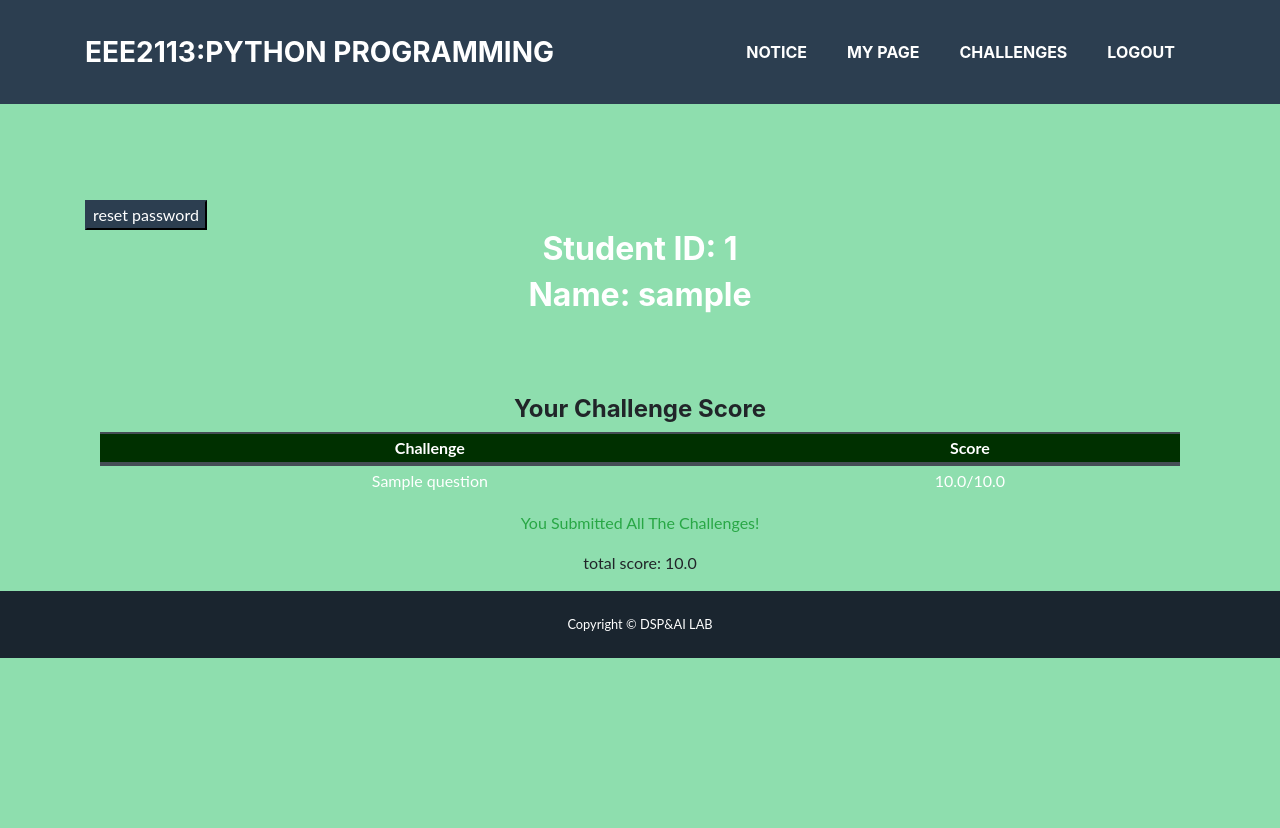
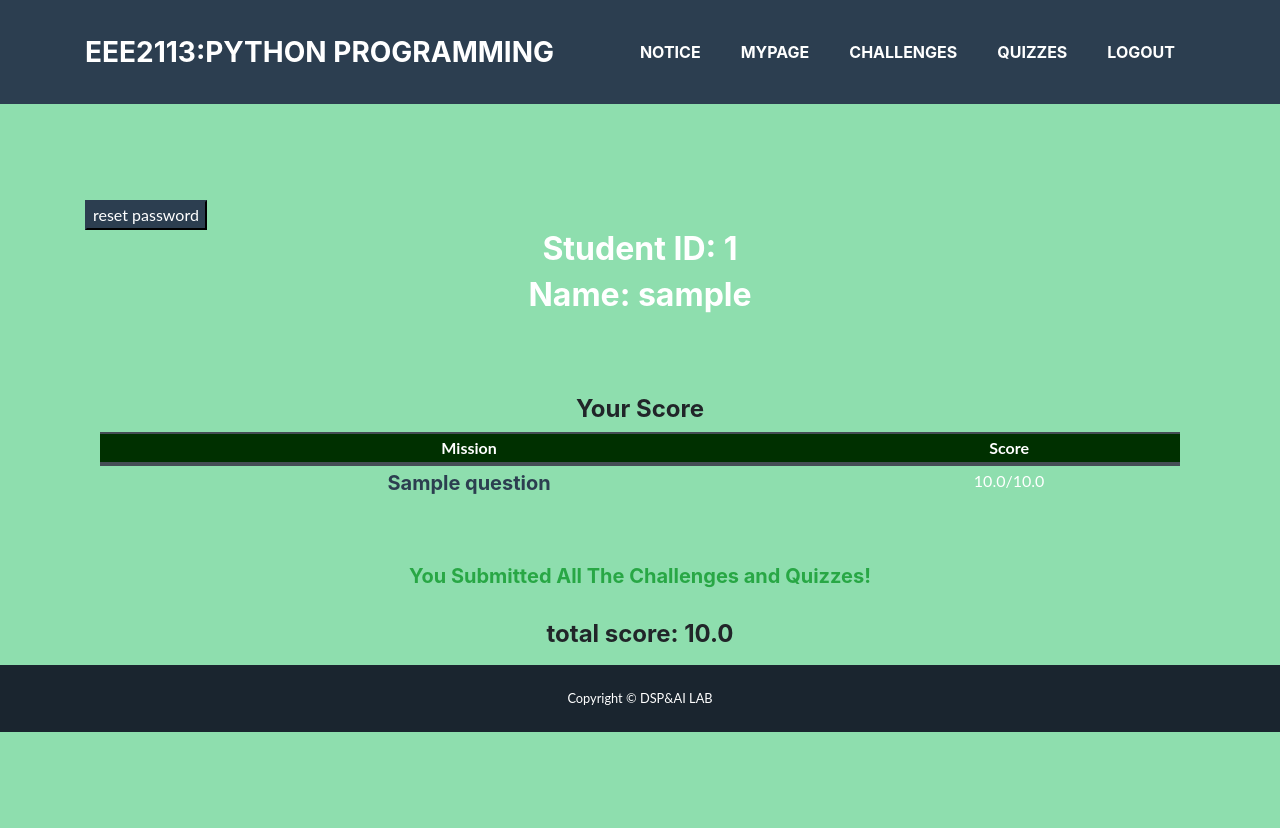
Before and after one commit to 5yearsKim/CodeCheckWebsite, a Django app: page /challenges/mypage/ in a window 1280 px wide. Before the commit the page ends 658 px from the top, so only its background shows below. Run offline with Django 3.2, Linux system fonts and the light colour scheme; a user stored in the database is signed in; tables that the repository leaves empty hold one stand-in row (values such as "Sample post"); parts of the project's set-up code (start-up, migrations or seed data) failed here and were passed over; some libraries are stand-ins or nearby versions.

Commit message:
adding quizzes session

```diff
--- a/challenges/admin.py
+++ b/challenges/admin.py
@@ -6,6 +6,7 @@ from markdownx.widgets import AdminMarkdownxWidget
 
 from .models import Question, Answer, DescriptionField
 from .utils import check_answer
+from .forms import QuestionTypeForm
 
 
 class QuestionAdmin(admin.ModelAdmin, DynamicArrayMixin):
@@ -17,10 +18,10 @@ class QuestionAdmin(admin.ModelAdmin, DynamicArrayMixin):
             'fields': ('sample_code', 'answer_code', 'test_expression')
         }),
         ("Detail", {
-            'fields': ('max_score', 'due_date')
+            'fields': ('type', 'max_score', 'due_date')
         }),
     )
-    list_display = ['title', 'pub_date', 'due_date', 'test_value']
+    list_display = ['title', 'type', 'pub_date', 'due_date', 'test_value']
     # list_display_links = ['id', 'title']
     # list_editable = ['author']
     # list_per_page = 3
@@ -28,6 +29,7 @@ class QuestionAdmin(admin.ModelAdmin, DynamicArrayMixin):
     formfield_overrides = {
         DescriptionField: {'widget': AdminMarkdownxWidget},
     }
+    form = QuestionTypeForm
 
     def response_add(self, request, obj):
         answer, err_msg, m_stdout = check_answer(obj.answer_code, obj.test_expression)
--- a/challenges/models.py
+++ b/challenges/models.py
@@ -6,6 +6,7 @@ class DescriptionField(models.TextField):
     pass
 
 class Question(models.Model):
+    type = models.CharField(max_length=1, default='c')
     title = models.CharField(max_length=100)
     question_text = models.CharField(max_length=200)
     description = DescriptionField()
--- a/challenges/templates/challenges/base.html
+++ b/challenges/templates/challenges/base.html
@@ -33,15 +33,19 @@
       <a class="navbar-brand js-scroll-trigger" href="{% url 'challenges:basic' %}">EEE2113:Python Programming</a>
       <div class="collapse navbar-collapse" id="navbarResponsive">
         <ul class="navbar-nav ml-auto">
-          <li class="nav-item mx-0 mx-lg-1">
+          <li class="nav-item mx-1 mx-lg-1">
             <a class="nav-link py-3 px-0 px-lg-3 rounded js-scroll-trigger" href="{% url 'notifications:index' %}">notice</a>
           </li>
           <li class="nav-item mx-0 mx-lg-1">
-            <a class="nav-link py-3 px-0 px-lg-3 rounded js-scroll-trigger" href="{% url 'challenges:mypage' %}">My page</a>
+            <a class="nav-link py-3 px-0 px-lg-3 rounded js-scroll-trigger" href="{% url 'challenges:mypage' %}">Mypage</a>
           </li>
           <li class="nav-item mx-0 mx-lg-1">
             <a class="nav-link py-3 px-0 px-lg-3 rounded js-scroll-trigger"
-               href="{% url 'challenges:index' %}">Challenges</a>
+               href="{% url 'challenges:challenge_index' %}">Challenges</a>
+          </li>
+          <li class="nav-item mx-0 mx-lg-1">
+            <a class="nav-link py-3 px-0 px-lg-3 rounded js-scroll-trigger"
+               href="{% url 'challenges:quiz_index' %}">Quizzes</a>
           </li>
           <li class="nav-item mx-0 mx-lg-1">
             <a class="nav-link py-3 px-0 px-lg-3 rounded js-scroll-trigger" href="{% url 'accounts:logout' %}">logout</a>
@@ -54,7 +58,7 @@
   {% else %}
   <nav class="navbar navbar-expand-lg bg-secondary text-uppercase fixed-top" id="mainNav">
     <div class="container">
-      <a class="navbar-brand js-scroll-trigger" href="">Hong Hong Playground</a>
+      <a class="navbar-brand js-scroll-trigger" href="">EEE2113:Python Programming</a>
       <button class="navbar-toggler navbar-toggler-right text-uppercase font-weight-bold bg-primary text-white rounded" type="button" data-toggle="collapse" data-target="#navbarResponsive" aria-controls="navbarResponsive" aria-expanded="false" aria-label="Toggle navigation">
         Menu
         <i class="fas fa-bars"></i>
--- a/challenges/templates/challenges/index.html
+++ b/challenges/templates/challenges/index.html
@@ -8,8 +8,11 @@
     <div class = "container">
         {% if posts %}
         {% for question in posts %}
-
+        {% if question.type == 'q' %}
         <h1><a href="{% url 'challenges:detail' question.id %}">{{ question.title }}</a></h1>
+        {% else %}
+        <h1><a href="{% url 'challenges:detail' question.id %}" class="text-secondary">{{ question.title }}</a></h1>
+        {% endif%}
         <p class="small text-right"> ~ {{question.due_date}} </p>
         <span>{{question.question_text}}</span>
         <hr/>
--- a/challenges/templates/challenges/mypage.html
+++ b/challenges/templates/challenges/mypage.html
@@ -9,14 +9,13 @@
         <h2 class="text-white text-center">Student ID: {{user.student_id}}</h2>
         <h2 class="text-white text-center">Name: {{user.nickname}}</h2>
         <br><br><br>
-        {% if m_answer%}
         <div class="mb-3 text-center">
-            <h4>Your Challenge Score</h4>
+            <h4>Your Score</h4>
             <div class="container">
               <table class="table table-hover table-sm">
                 <thead class="thead-dark">
                   <tr>
-                    <th>Challenge</th>
+                    <th>Mission</th>
                     <th>Score</th>
                   </tr>
                 </thead>
@@ -24,29 +23,45 @@
 
                   {% for ans in m_answer %}
                   <tr>
-                      <td><a href = "{% url 'challenges:detail' ans.question.id%}" class="text-white"> {{ans.question}}</a></td>
-                    <td>{{ans.score}}/{{ans.question.max_score}}</td>
+                      {% if ans.question.type == 'q'%}
+                      <td><a href = "{% url 'challenges:detail' ans.question.id%}" class="text-primary h5 font-weight-bold "> {{ans.question}}</a></td>
+                      <td>{{ans.score}}/{{ans.question.max_score}}</td>
+                      {% else %}
+                      <td><a href = "{% url 'challenges:detail' ans.question.id%}" class="text-secondary h5 font-weight-bold "> {{ans.question}}</a></td>
+                      <td>{{ans.score}}/{{ans.question.max_score}}</td>
+                      {% endif %}
                   </tr>
                   {% endfor %}
                 </tbody>
               </table>
             </div>
+            <br><br>
+
+
             {% if unsubmitted %}
-            <p>You haven't submitted following challenges</p>
-            {% for q in unsubmitted %}
-            <ul class="list-group">
-                <li><a href = "{% url 'challenges:detail' q.id %}" class="list-group-item active">{{q}}</a></li>
-            </ul>
-            {% endfor %}
+            <h5>You haven't submitted following Challenges or Quizzes</h5>
+
+            <table class="table table-hover table-sm">
+                <tbody class="text-white" >
+                  {% for q in unsubmitted %}
+                  <tr>
+                      {% if q.type == 'q'%}
+                      <td><a href = "{% url 'challenges:detail' q.id%}" class="text-primary h5 font-weight-bold "> {{q}}</a></td>
+                      {% else %}
+                      <td><a href = "{% url 'challenges:detail' q.id%}" class="text-secondary h5 font-weight-bold "> {{q}}</a></td>
+                      {% endif %}
+                  </tr>
+                  {% endfor %}
+                </tbody>
+            </table>
+
 
             {% else%}
-            <p class="text-success text-wrap">You Submitted All The Challenges!</p>
+            <h5 class="text-success text-wrap">You Submitted All The Challenges and Quizzes!</h5>
             {% endif%}
-            <p>total score: {{ m_user.total_score }}</p>
+            <br>
+            <h4>total score: {{ m_user.total_score }}</h4>
         </div>
-        {% else %}
-        <p>No Answer registered</p>
-        {% endif%}
     </div>
 </body>
 
--- a/challenges/templates/challenges/startpage.html
+++ b/challenges/templates/challenges/startpage.html
@@ -10,7 +10,7 @@
       <img class="masthead-avatar mb-5" style="width: 20rem; height:auto" src= "../../static/challenges/images/cartoon.jpeg" alt="mainpic">
 
       <!-- Masthead Heading -->
-      <h1 class="masthead-heading text-uppercase mb-0"> <a href="{% url 'challenges:index' %}" style="color:#ffffff;">Start Your Own Code</a></h1>
+      <h1 class="masthead-heading text-uppercase mb-0"> <a href="{% url 'challenges:challenge_index' %}" style="color:#ffffff;">Start Your Own Code</a></h1>
 
       <!-- Icon Divider -->
       <div class="divider-custom divider-light">
--- a/challenges/urls.py
+++ b/challenges/urls.py
@@ -5,7 +5,8 @@ from . import views
 app_name = 'challenges'
 urlpatterns = [
     path('', views.basic, name='basic'),
-    path('index/', views.index, name='index'),
+    path('challenge_index/', views.challenge_index, name='challenge_index'),
+    path('quiz_index/', views.quiz_index, name='quiz_index'),
     path('mypage/', views.mypage, name='mypage'),
     path('<int:question_id>/', views.detail, name='detail'),
     path('<int:question_id>/submitpage', views.submitpage, name='submitpage'),
--- a/challenges/views.py
+++ b/challenges/views.py
@@ -15,14 +15,23 @@ def basic(request):
 @login_required(login_url='/accounts/login/')
 def mypage(request):
     m_user = get_object_or_404(User, student_id=request.user.student_id)
-    m_answer = m_user.answer_set.all().order_by('-pub_date')
+    m_answer = m_user.answer_set.all().order_by('question__type','-pub_date')
     q_done = [ans.question.id for ans in m_answer]
     unsubmitted = Question.objects.exclude(id__in=q_done)
     return render(request, "challenges/mypage.html", {"unsubmitted": unsubmitted, "m_user": m_user, "m_answer": m_answer})
 
 @login_required(login_url='/accounts/login/')
-def index(request):
-    question_list = Question.objects.order_by('-pub_date')
+def quiz_index(request):
+    question_list = Question.objects.filter(type='q').order_by('-pub_date')
+    paginator = Paginator(question_list, 10)
+    page = request.GET.get('page')
+    posts = paginator.get_page(page)
+    context = {'posts': posts}
+    return render(request, 'challenges/index.html', context)
+
+@login_required(login_url='/accounts/login/')
+def challenge_index(request):
+    question_list = Question.objects.filter(type='a').order_by('-pub_date')
     paginator = Paginator(question_list, 10)
     page = request.GET.get('page')
     posts = paginator.get_page(page)
```
Also changed, not shown: challenges/forms.py (+8 -0 lines), challenges/migrations/0002_auto_20200219_1325.py (added).
